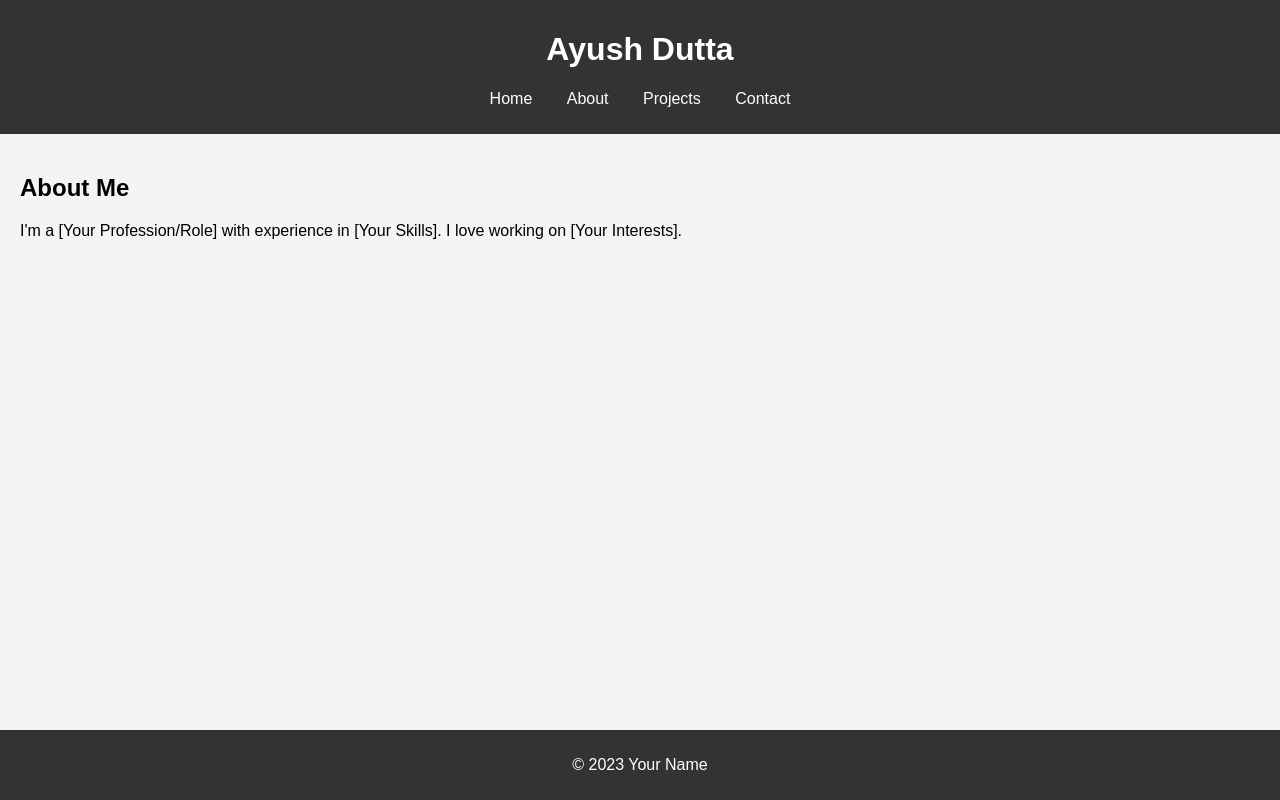
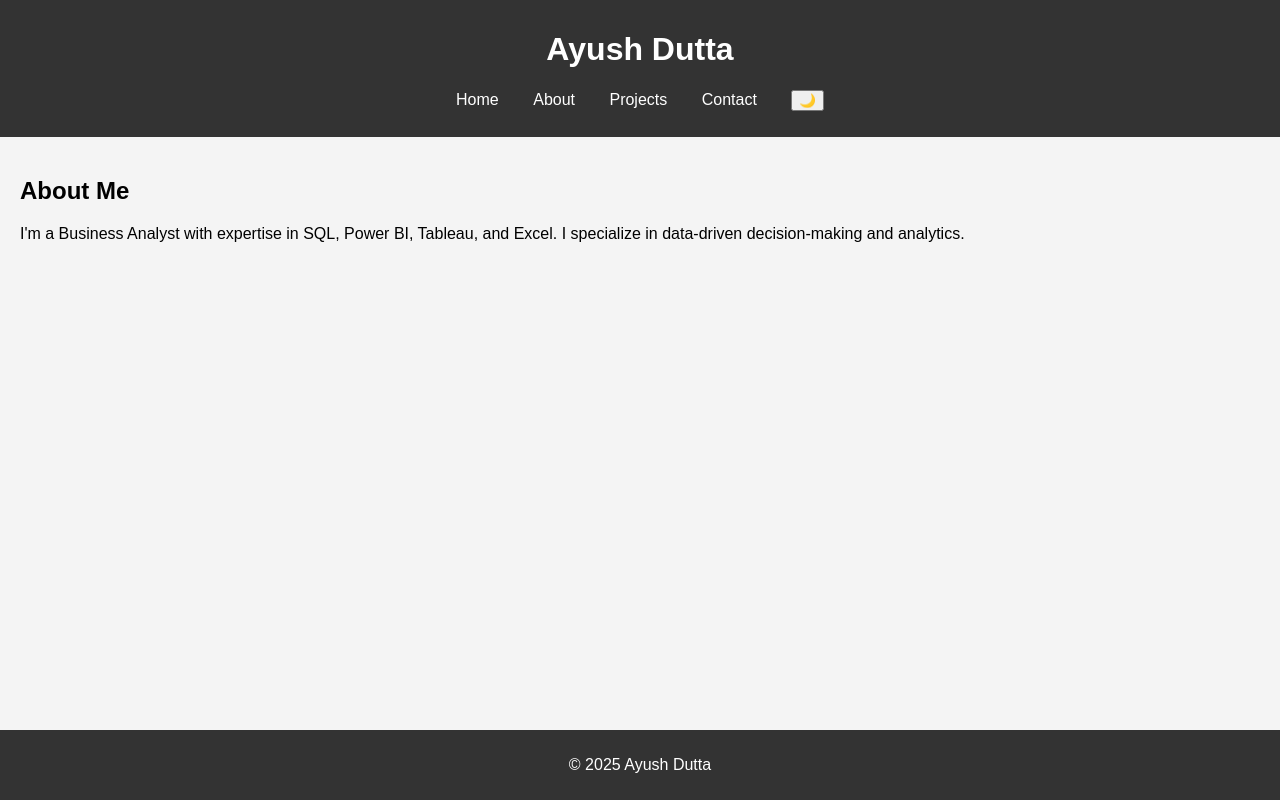
Before and after one commit to Thecoder969/Thecoder969.github.io, a plain HTML site: page about.html in a window 1280 px wide. Drawn offline with Linux system fonts and the light colour scheme.

Commit message:
Update about.html

```diff
--- a/about.html
+++ b/about.html
@@ -15,17 +15,19 @@
                 <li><a href="about.html">About</a></li>
                 <li><a href="projects.html">Projects</a></li>
                 <li><a href="contact.html">Contact</a></li>
+                <li><button id="dark-mode-toggle">🌙</button></li>
             </ul>
         </nav>
     </header>
     <main>
         <section>
             <h2>About Me</h2>
-            <p>I'm a [Your Profession/Role] with experience in [Your Skills]. I love working on [Your Interests].</p>
+            <p>I'm a Business Analyst with expertise in SQL, Power BI, Tableau, and Excel. I specialize in data-driven decision-making and analytics.</p>
         </section>
     </main>
     <footer>
-        <p>&copy; 2023 Your Name</p>
+        <p>&copy; 2025 Ayush Dutta</p>
     </footer>
+    <script src="script.js"></script>
 </body>
 </html>
```
